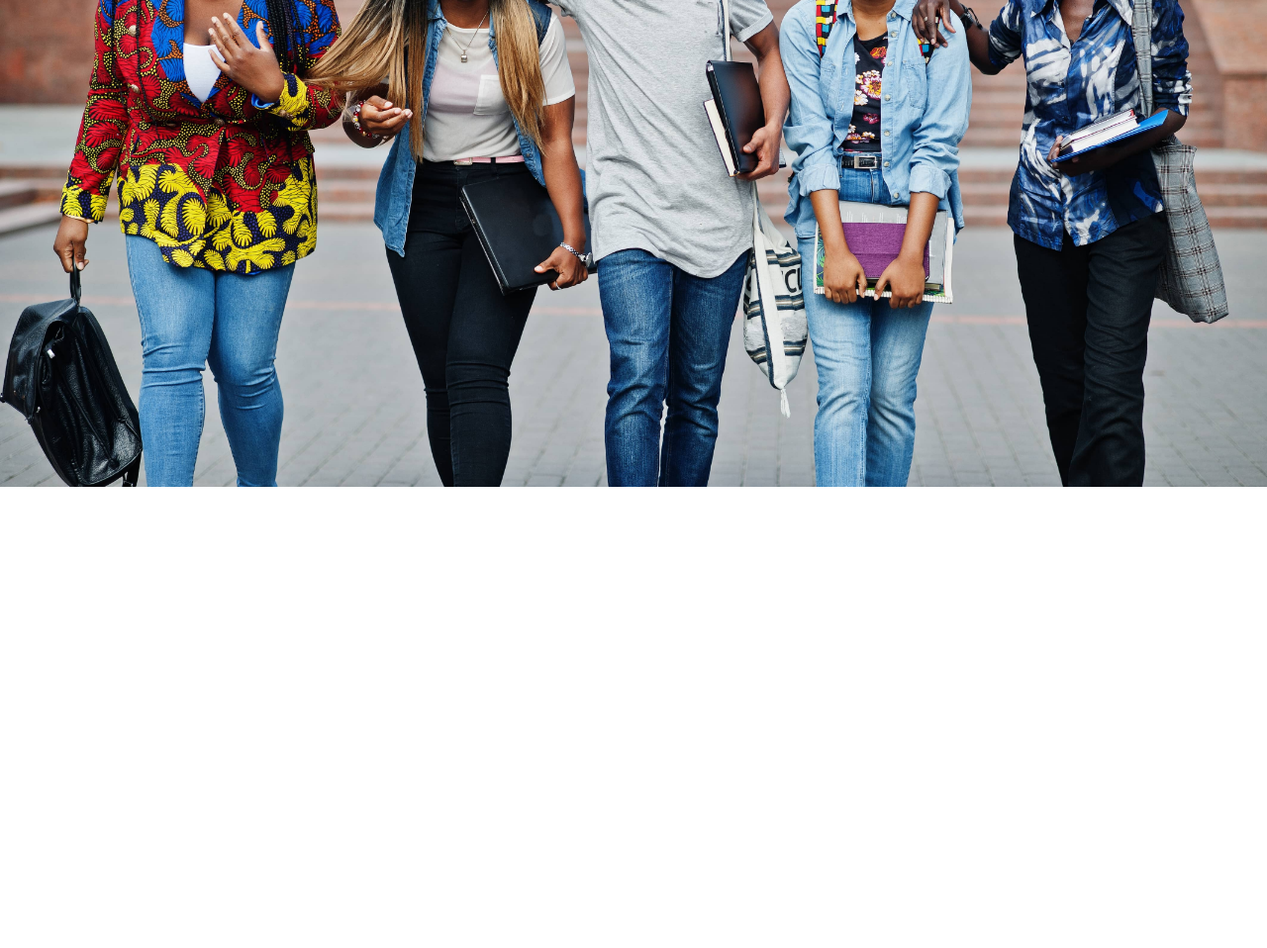
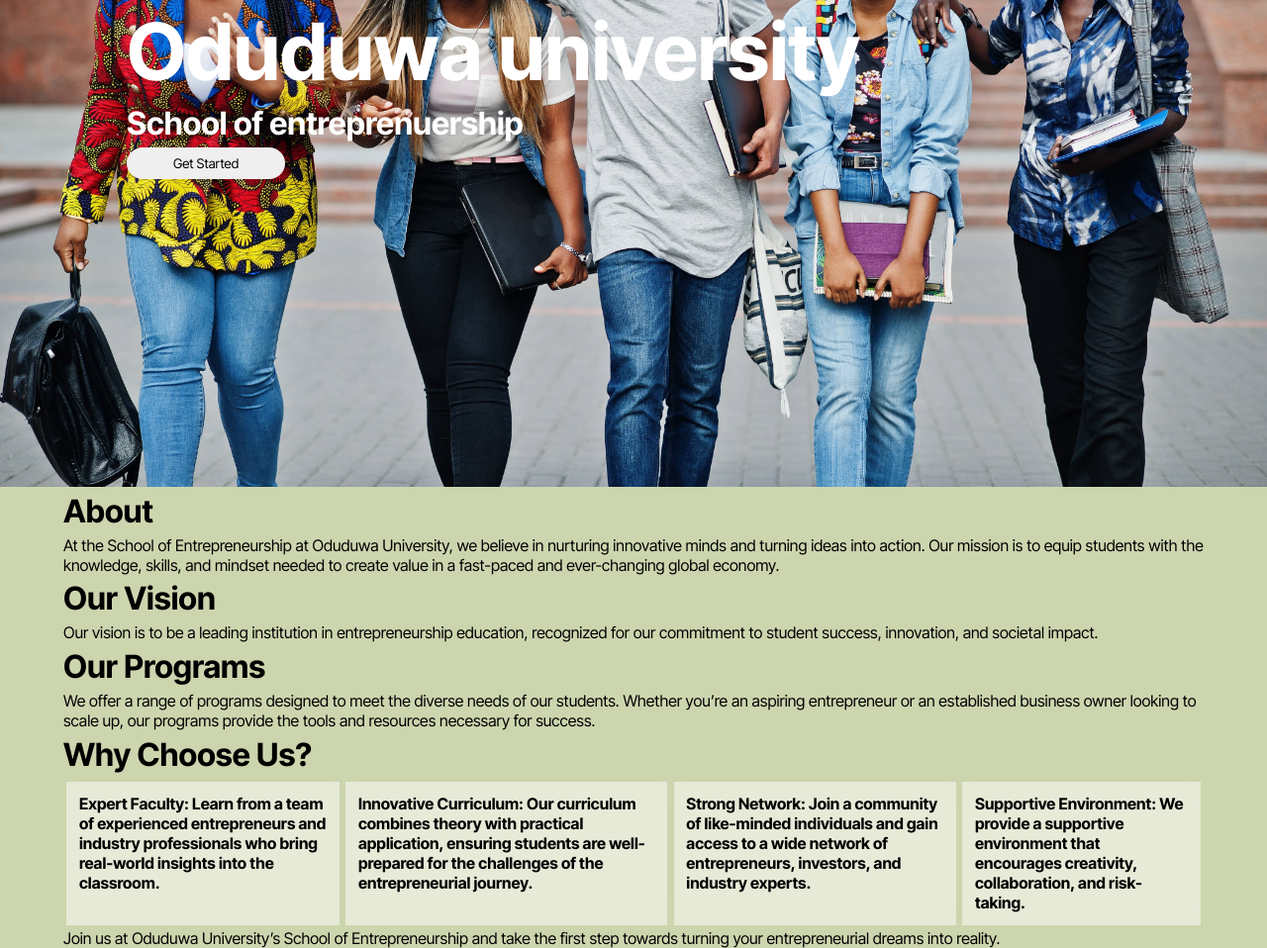
Before and after one commit to adekastanley/oui, a plain HTML site: page index.html in a window 1280 px wide. Shown: the part 372-1330 px from the top of the page at 99% size. Before the commit the page ends 864 px from the top, so only its background shows below. Drawn offline with Linux system fonts and the light colour scheme.

Commit message:
progress

```diff
--- a/form.css
+++ b/form.css
@@ -13,7 +13,7 @@
 	background: radial-gradient(
 		circle,
 		rgba(2, 0, 36, 1) 0%,
-		rgba(177, 0, 255, 1) 70%
+		rgba(88, 129, 87, 1) 70%
 	);
 	background-repeat: no-repeat;
 	background-position: center;
@@ -68,8 +68,11 @@
 	color: white;
 	border-radius: 24px;
 	border: 0;
+	cursor: pointer;
 }
 
+form button :hover {
+}
 form p {
 	font-size: 16px;
 	margin: 0.4rem 0;
--- a/index.css
+++ b/index.css
@@ -2,27 +2,28 @@
 	margin: 0;
 	padding: 0;
 	box-sizing: border-box;
+	font-family: "Inter Tight", sans-serif;
 }
 
 li,
 a {
 	list-style-type: none;
 	text-decoration: none;
+	color: white;
+	font-weight: bold;
 }
 header {
 	display: flex;
 	justify-content: space-between;
-	background-color: red;
+	background-color: #588157;
 	padding: 0 2rem;
 	align-items: center;
 	height: 8vh;
 }
 nav {
-	background-color: red;
 	width: 30%;
 	display: flex;
 	align-items: center;
-	background-color: yellow;
 }
 ul {
 	width: 100%;
@@ -35,4 +36,73 @@
 	background-position: center;
 	background-repeat: no-repeat;
 	background-size: cover;
+	display: flex;
+	align-items: center;
+	position: relative;
 }
+
+.hero-text-container {
+	position: absolute;
+	left: 10%;
+	color: white;
+}
+.hero-text-container h1 {
+	font-size: 5rem;
+}
+.hero-text-container h3 {
+	font-size: 2rem;
+	margin: 0.3rem 0;
+}
+.hero-text-container button {
+	width: 10rem;
+	height: 2rem;
+	outline: none;
+	border-radius: 30px;
+	border: none;
+	cursor: pointer;
+	transition: all ease 0.3s;
+}
+
+.hero-text-container button:hover {
+	background-color: rgb(0, 0, 0);
+	color: white;
+}
+
+.section-one {
+	background-color: #ccd5ae;
+	display: flex;
+	flex-direction: column;
+	padding: 0 4rem;
+}
+.section-one h2 {
+	/* background-color: red; */
+	font-size: 2rem;
+	margin: 0.3rem 0;
+}
+.section-one p {
+}
+
+.section-one ul li {
+	background: rgba(255, 255, 255, 0.5);
+	-webkit-backdrop-filter: blur(10px);
+	backdrop-filter: blur(10px);
+	margin: 0.2rem;
+	padding: 0.8rem;
+	color: black;
+}
+
+@media screen and (max-width: 700px) {
+	.hero-text-container h1 {
+		font-size: 2rem;
+	}
+	.hero-text-container h3 {
+		font-size: 1rem;
+	}
+	.section-one {
+		padding: 0 2rem;
+	}
+	.section-one ul {
+		display: flex;
+		flex-direction: column;
+	}
+}
--- a/index.html
+++ b/index.html
@@ -4,6 +4,9 @@
 		<meta charset="UTF-8" />
 		<meta name="viewport" content="width=device-width, initial-scale=1.0" />
 		<link rel="stylesheet" href="index.css" />
+        <link rel="preconnect" href="https://fonts.googleapis.com">
+<link rel="preconnect" href="https://fonts.gstatic.com" crossorigin>
+<link href="https://fonts.googleapis.com/css2?family=Inter+Tight:wght@300;400;700&family=League+Spartan:wght@700&family=Roboto&display=swap" rel="stylesheet">
 		<title>OUI -</title>
 	</head>
 	<body>
@@ -24,5 +27,46 @@
 				<button>Get Started</button>
 			</div>
 		</div>
+
+		<section class="section-one">
+			<h2>About</h2>
+			<p>
+				At the School of Entrepreneurship at Oduduwa University, we believe in
+				nurturing innovative minds and turning ideas into action. Our mission is
+				to equip students with the knowledge, skills, and mindset needed to
+				create value in a fast-paced and ever-changing global economy.
+			</p>
+			<h2>Our Vision</h2>
+			<p>
+				Our vision is to be a leading institution in entrepreneurship education,
+				recognized for our commitment to student success, innovation, and
+				societal impact.
+			</p>
+			<h2>Our Programs</h2>
+			<p>
+				We offer a range of programs designed to meet the diverse needs of our
+				students. Whether you’re an aspiring entrepreneur or an established
+				business owner looking to scale up, our programs provide the tools and
+				resources necessary for success.
+			</p>
+            <h2>Why Choose Us?</h2>
+            <p>
+                <ul>
+                    <li>Expert Faculty: Learn from a team of experienced entrepreneurs and industry professionals who bring real-world insights into the classroom.</li>
+               <li>Innovative Curriculum: Our curriculum combines theory with practical application, ensuring students are well-prepared for the challenges of the entrepreneurial journey.</li>
+               <li>Strong Network: Join a community of like-minded individuals and gain access to a wide network of entrepreneurs, investors, and industry experts.</li>
+               <li>Supportive Environment: We provide a supportive environment that encourages creativity, collaboration, and risk-taking.</li>
+                </ul>
+            </p>
+
+            <div>
+                <p>Join us at Oduduwa University’s School of Entrepreneurship and take the first step towards turning your entrepreneurial dreams into reality.</p>
+            </div>
+		</section>
+
+
+        <footer>
+
+        </footer>
 	</body>
 </html>
```
